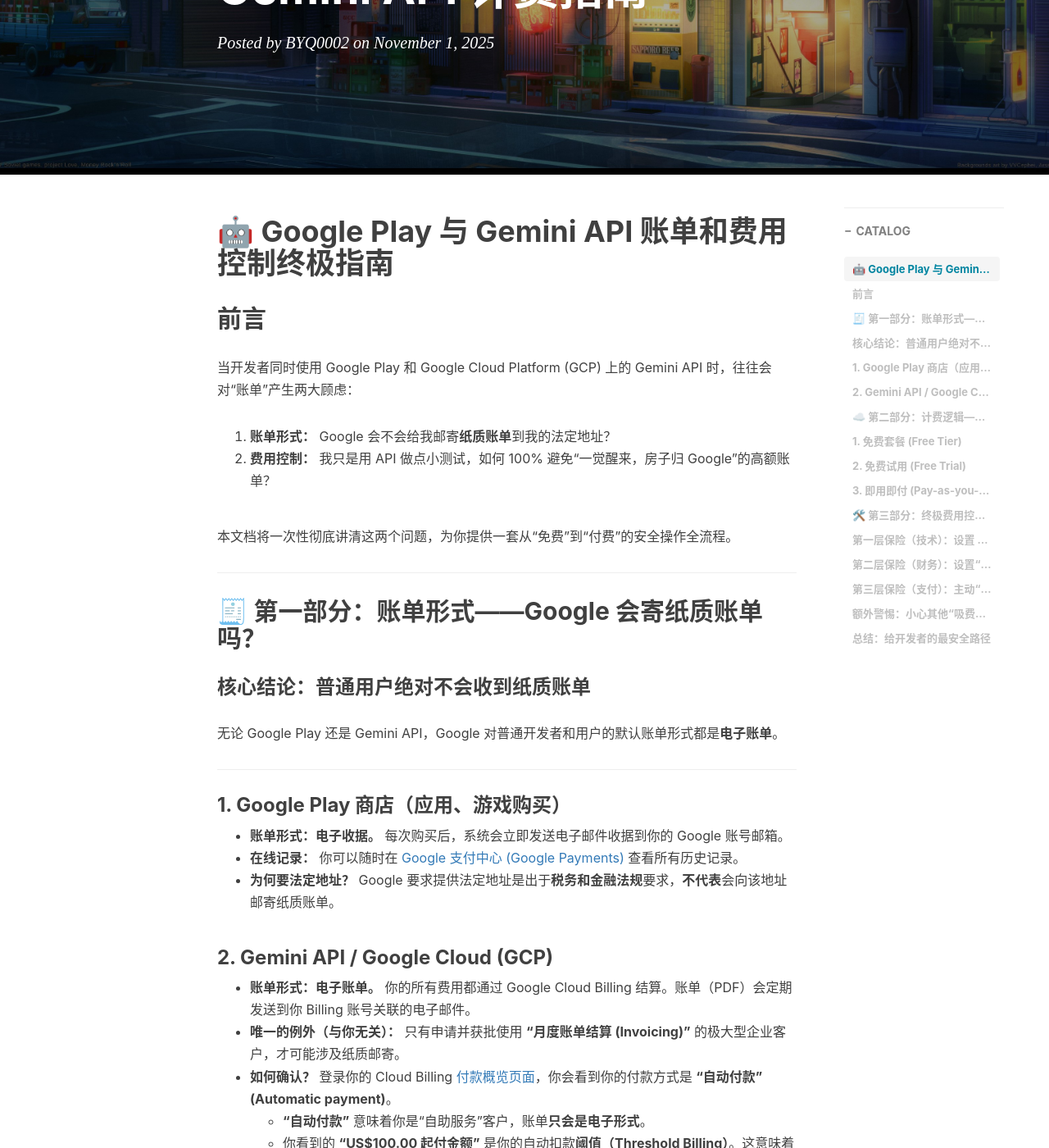
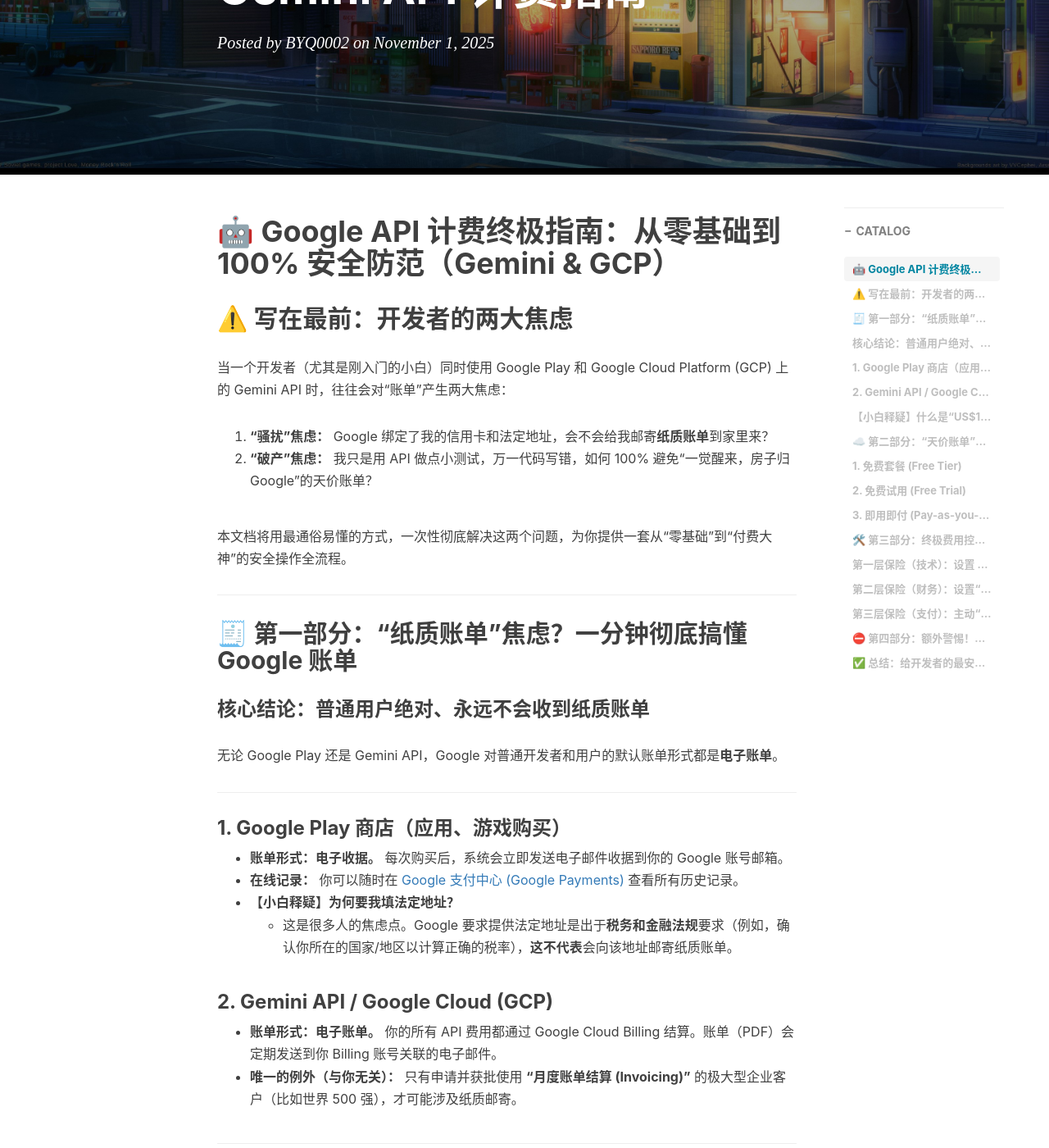
Before and after one commit to Shiina25qpwe/Shiina25qpwe.github.io, a Jekyll site: the page built from _posts/2025-11-01-Gemini API 计费指南.md, in a window 1280 px wide and 1400 px high, scrolled down 244 px. Shown: the whole window at 82% size. Built offline with Jekyll 4.4.1, drawn with Linux system fonts in a browser that asks for light colours; nearby versions of some CDN libraries; comment, search, counter and statistics services are not loaded; some of the changed text lies outside the part shown.

Commit message:
更新计费指南,使内容更通俗易懂 docs(billing): Refine Gemini API guide for beginners
This commit significantly revises the Gemini API billing guide to make it more accessible and reassuring for beginners.

The language has been updated to directly address common developer anxieties, such as receiving paper bills and incurring unexpected high costs.

Key changes include:
- Rewriting the title and introduction to be more engaging.
- Adding "Newbie Q&A" and "Newbie Analogy" sections to explain complex concepts like payment thresholds and API limits in simple terms.
- Using stronger emphasis (bolding, emojis) to highlight critical warnings, especially the distinction between "Free Tier" and "Pay-as-you-go".
- Restructuring content for better readability and flow.

```diff
--- a/_posts/2025-11-01-Gemini API 计费指南.md
+++ b/_posts/2025-11-01-Gemini API 计费指南.md
@@ -10,22 +10,22 @@
     - 计算机学习
 ---
 
-# 🤖 Google Play 与 Gemini API 账单和费用控制终极指南
+# 🤖 Google API 计费终极指南：从零基础到 100% 安全防范（Gemini & GCP）
 
-## 前言
+## ⚠️ 写在最前：开发者的两大焦虑
 
-当开发者同时使用 Google Play 和 Google Cloud Platform (GCP) 上的 Gemini API 时，往往会对“账单”产生两大顾虑：
+当一个开发者（尤其是刚入门的小白）同时使用 Google Play 和 Google Cloud Platform (GCP) 上的 Gemini API 时，往往会对“账单”产生两大焦虑：
 
-1.  **账单形式：** Google 会不会给我邮寄**纸质账单**到我的法定地址？
-2.  **费用控制：** 我只是用 API 做点小测试，如何 100% 避免“一觉醒来，房子归 Google”的高额账单？
+1.  **“骚扰”焦虑：** Google 绑定了我的信用卡和法定地址，会不会给我邮寄**纸质账单**到家里来？
+2.  **“破产”焦虑：** 我只是用 API 做点小测试，万一代码写错，如何 100% 避免“一觉醒来，房子归 Google”的天价账单？
 
-本文档将一次性彻底讲清这两个问题，为你提供一套从“免费”到“付费”的安全操作全流程。
+本文档将用最通俗易懂的方式，一次性彻底解决这两个问题，为你提供一套从“零基础”到“付费大神”的安全操作全流程。
 
 ---
 
-## 🧾 第一部分：账单形式——Google 会寄纸质账单吗？
+## 🧾 第一部分：“纸质账单”焦虑？一分钟彻底搞懂 Google 账单
 
-### 核心结论：普通用户绝对不会收到纸质账单
+### 核心结论：普通用户绝对、永远不会收到纸质账单
 
 无论 Google Play 还是 Gemini API，Google 对普通开发者和用户的默认账单形式都是**电子账单**。
 
@@ -35,40 +35,60 @@
 
 * **账单形式：电子收据。** 每次购买后，系统会立即发送电子邮件收据到你的 Google 账号邮箱。
 * **在线记录：** 你可以随时在 [Google 支付中心 (Google Payments)](https://payments.google.com/) 查看所有历史记录。
-* **为何要法定地址？** Google 要求提供法定地址是出于**税务和金融法规**要求，**不代表**会向该地址邮寄纸质账单。
+* **【小白释疑】为何要我填法定地址？**
+    * 这是很多人的焦虑点。Google 要求提供法定地址是出于**税务和金融法规**要求（例如，确认你所在的国家/地区以计算正确的税率），**这不代表**会向该地址邮寄纸质账单。
 
 ### 2. Gemini API / Google Cloud (GCP)
 
-* **账单形式：电子账单。** 你的所有费用都通过 Google Cloud Billing 结算。账单（PDF）会定期发送到你 Billing 账号关联的电子邮件。
-* **唯一的例外（与你无关）：** 只有申请并获批使用 **“月度账单结算 (Invoicing)”** 的极大型企业客户，才可能涉及纸质邮寄。
-* **如何确认？** 登录你的 Cloud Billing [付款概览页面](https://console.cloud.google.com/billing/payment/overview)，你会看到你的付款方式是 **“自动付款” (Automatic payment)**。
-    * **“自动付款”** 意味着你是“自助服务”客户，账单**只会是电子形式**。
-    * 你看到的 **“US$100.00 起付金额”** 是你的自动扣款**阈值（Threshold Billing）**。这意味着系统会在你的费用累计达到 $100 或到月底时（以先到者为准），才从你的信用卡扣费。
+* **账单形式：电子账单。** 你的所有 API 费用都通过 Google Cloud Billing 结算。账单（PDF）会定期发送到你 Billing 账号关联的电子邮件。
+* **唯一的例外（与你无关）：** 只有申请并获批使用 **“月度账单结算 (Invoicing)”** 的极大型企业客户（比如世界 500 强），才可能涉及纸质邮寄。
 
 ---
 
-## ☁️ 第二部分：计费逻辑——彻底厘清三种“免费”
+### 【小白释疑】什么是“US$100.00 起付金额”？
+
+这是你开启“即用即付”后会看到的，它叫**“自动扣款阈值” (Threshold Billing)**。
+
+* **小白比喻：** 把它想象成“酒吧记账”。
+    * 你绑定了信用卡，但 Google（酒保）不会你每调用一次 API（喝一口酒）就刷一次卡。
+    * Google 会等你**累计消费**达到了 $100（你的“记账额度”），**或者**到了月底（酒吧关门结账），以**先到者为准**，再一次性从你卡里扣费。
+* **如何确认你是这种模式？**
+    1.  前往 Google Cloud 的 [付款概览页面](https://console.cloud.google.com/billing/payment/overview)。
+    2.  你会看到你的付款方式是 **“自动付款” (Automatic payment)**。
+    3.  **看到这个词，就 100% 意味着你是“电子账单”，绝不会收到纸质账单。**
+
+---
+
+## ☁️ 第二部分：“天价账单”焦虑？彻底厘清三种“免费”模式
 
 这是最容易混淆的部分。Google Cloud 的“免费”分为三种，它们的逻辑**完全不同**，且**互相独立**。
 
 ### 1. 免费套餐 (Free Tier)
 * **这是什么？** 这是 Google 提供的“始终免费”服务。
 * **如何计费？** 永不计费。
-* **限制是什么？** 限制非常严格，有**每日**配额 (per day)，如：
-    * `Request limit per model per day for a project in the free tier` (每日请求次数)
-    * `GenerateContent free tier input token count limit per model per day` (每日输入令牌总数)
+* **限制是什么？** 限制非常严格，有**每日**配额 (per day)。
+* **【小白名词解释】免费套餐的两个“每日限制”**
+    * **`Request limit per model per day for a project in the free tier`**
+        * **说人话：** 每日请求**次数**限制。
+        * **比喻：** 邮局每天只让你免费寄 **100 封信**。这是限制你“问了多少次”。
+    * **`GenerateContent free tier input token count limit per model per day`**
+        * **说人话：** 每日**输入**令牌总数限制。
+        * **比喻：** 邮局还规定，你这 100 封信里，你写的**所有“问题”加起来，总共不能超过 5 万个字**。（注意：是 `Input`，是你问的问题，不是 AI 的答案）。
 * **适用人群：** 轻度爱好者、学习者，用量极低的用户。
 
 ### 2. 免费试用 (Free Trial)
 * **这是什么？** 这是你新注册 Google Cloud 时，Google 赠送给你的一笔**信用额度**（例如 $300 赠金，有效期 90 天）。
 * **如何计费？** 你所有的使用都会被计费，但费用会**从 $300 赠金中自动扣除**，直到赠金用完或 90 天到期。
-* **限制是什么？** 在试用期间，你**不再受“免费套餐”的每日限制**。你将立刻升级到“即用即付”用户的高配额（例如每分钟几千次请求）。你唯一的“限额”就是那 $300 赠金。
+* **限制是什么？**
+    * **关键：** 在试用期间，你**不再受“免费套餐”的每日限制**！
+    * 你将立刻升级到“即用即付”用户的高配额（例如每分钟几千次请求）。
+    * 你唯一的“限额”就是那 $300 赠金。
 * **适用人群：** 新用户，需要短期测试 API 高性能的开发者。
 
 ### 3. 即用即付 (Pay-as-you-go)
 * **这是什么？** 这是指你的“免费试用”已结束，或者你主动升级，你的项目正式绑定了信用卡，开始为你的**所有用量**付费。
 * **如何计费？**
-    * **这是最危险的误区！** 开启“即用即付”后，你**不再享有“免费套餐”的每日免费额度**。
+    * **⚠️ 这是最危险的误区！** 开启“即用即付”后，你**不再享有“免费套餐”的每日免费额度**！
     * 你的账单将**从 $0.00 开始计算**，你使用的**第一个请求、第一个令牌**都会被计入账单。
     * “免费套餐”和“即用即付”是**二选一**的模式，绝非“先用完免费的再付费”。
 * **限制是什么？** 你获得了很高的 API 配额（如 2000 RPM），并且可以根据需求**申请提高**。你唯一的“限制”就是你的预算。
@@ -89,13 +109,15 @@
 
     “每分钟”限制远比“每日”限制更安全。一个出错的脚本可能在 5 分钟内就跑满“每日”限额；但如果设置了“每分钟 100 次”的限额，它在第 1 分钟的第 101 次调用时就**立即被阻止**，将损失降到最低。
 
-* **操作步骤：**
+* **详细操作步骤：**
     1.  前往 Google Cloud API 配额页面：
         * **直达链接 (通用)：** [https://console.cloud.google.com/apis/api/generativelanguage.googleapis.com/quotas](https://console.cloud.google.com/apis/api/generativelanguage.googleapis.com/quotas)
-        * *(你需要从页面顶部的下拉菜单中选择你自己的项目)*
-    2.  确保 `generativelanguage.googleapis.com` (Gemini API) 已被选中。
-    3.  找到 `Requests per minute` (每分钟请求数) 相关的配额项（可能有多个，对应不同模型）。
-    4.  选中它们，点击“修改配额”，**主动将这个值从默认的几千调低**到一个你估算的合理值，例如 **100**。
+    2.  在页面顶部的项目下拉菜单中，**确保你选择的是你自己的项目**（例如 `gen-lang-client-015...`）。
+    3.  在“过滤”框中，输入 `generativelanguage.googleapis.com` (Gemini API)，确保只看它的配额。
+    4.  找到 `Requests per minute` (每分钟请求数) 相关的配额项（可能有多个，对应不同模型）。
+    5.  **选中**你想要限制的配额项（比如 `GenerateContent requests per minute`）前面的复选框。
+    6.  点击页面顶部的 **“修改配额” (EDIT QUOTAS)** 按钮。
+    7.  在右侧弹出的窗口中，输入你想要的**新限额**（例如 **100**），然后点击“下一步”并“提交请求”。
 
 ### 第二层保险（财务）：设置“预算和提醒”（防超额）
 
@@ -104,48 +126,62 @@
 * **【关键澄清：这是“月度”限制】**
     Google Cloud 的预算是围绕**月度 (Monthly)** 结算周期设计的。你设置的是一个**月度总预算**（例如 $10），**不能**设置“每日 $1”这样的重复预算。不过，它的监控和提醒是**实时**的。
 
-* **操作步骤：**
+* **详细操作步骤：**
     1.  前往 Google Cloud Console 的 **“结算” > “预算和提醒”** 页面。
         * **直达链接：** [https://console.cloud.google.com/billing/budgets](https://console.cloud.google.com/billing/budgets)
-    2.  点击“创建预算”，为你当前的项目设置一个预算。
-    3.  **设置金额：** 设置一个你心理上能接受的小额度，例如 **$10**。
-    4.  **设置提醒（关键）：** 在“操作”部分，设置“提醒阈值”。
-        * **推荐设置：** 当实际支出达到 50% ($5) 和 100% ($10) 时，**“通过电子邮件发送提醒”**。这样你就能在账单失控前收到警告。
-    5.  **设置终极保险丝（可选，但强烈推荐）：**
-        * 在“操作”部分的“管理通知”下，选择“将 Pub/Sub 主题与此预算关联”。
-        * 你可以通过这个功能，关联一个 Cloud Function，实现在**“账单达到 $10 时，自动关闭此项目的结算功能”**。
-        * 这是最强的保险丝，一旦触发，你项目中的所有付费 API 都会停止工作，100% 保证你的花费不会超过 $10。
+    2.  点击 **“创建预算” (CREATE BUDGET)**。
+    3.  **第 1 步 (范围)：** 保持默认设置（“项目”选你的项目，“服务”选“所有服务”），点击“下一步”。
+    4.  **第 2 步 (金额)：** 选择“预算类型”为 **“指定金额”**，然后在“目标金额”处输入你心理上能接受的小额度，例如 **$10**。点击“下一步”。
+    5.  **第 3 步 (操作)：** 这是最关键的一步！
+        * **A. 设置邮件提醒（必做）：**
+            * 在“提醒阈值”下，系统默认有 50%, 90%, 100%。
+            * 确保 **“电子邮件提醒”** 下的选项被勾选为 **“向结算管理员和用户发送提醒”**。
+            * **效果：** 当你这个月花费达到 $5, $9, $10 时，你会立即收到邮件警告。
+        * **B. 设置终极保险丝（可选，但强烈推荐）：**
+            * 在“管理通知”下，选择 **“将 Pub/Sub 主题与此预算关联”**。
+            * 你可以通过这个功能，关联一个 Cloud Function，实现在**“账单达到 $10 时，自动关闭此项目的结算功能”**。
+            * **注意：** 这需要一点点高级设置，但这是唯一能 100% 自动停止 API 的方法。
+    6.  点击“完成”。
 
 ### 第三层保险（支付）：主动“人工付款”（控频率）
 
-默认的 $100 自动扣款阈值太高了，你可以在达到阈值前**主动支付**，实现“小额、高频”的付款。
+这是针对那个 “$100 自动扣款阈值” 太高而设计的**“支付频率保险丝”**。
 
-* **操作步骤：**
+* **目的：** 默认 $100 才扣款一次，你可能感觉不踏实。你可以通过“主动付款”，强行把这个周期变短，比如 $10 就付一次。
+* **详细操作步骤：**
     1.  当你收到第二层保险（例如 $10）的**预算提醒邮件**后，登录 Cloud Billing **“付款概览 (Payment overview)”** 页面。
         * **直达链接：** [https://console.cloud.google.com/billing/payment/overview](https://console.cloud.google.com/billing/payment/overview)
-    2.  你会看到“您当前的余额” (Your current balance) 显示为 $10。
+    2.  你会看到“您当前的余额” (Your current balance) 显示为 $10 (或你实际的花费)。
     3.  点击 **“进行付款” (Make a payment)** 按钮。
     4.  手动支付这 $10 的欠款。
-    5.  **好处：** 支付完成后，你的 $100 自动扣款阈值会**重置**。这样你就成功地将一次 $100 的大额扣款，分解成了一次 $10 的小额支付。
+    5.  **好处：** 支付完成后，你的 $100 自动扣款阈值会**重置**（你的欠款清零了，重新开始累计）。这样你就成功地将一次 $100 的大额扣款，分解成了一次 $10 的小额支付。
 
-### 额外警惕：小心其他“吸费陷阱”
+---
+
+## ⛔ 第四部分：额外警惕！小心 GCP 的其他“吸费陷阱”
 
 Google Cloud 是一个庞大的平台。即使你只想用 Gemini API，你也要小心不要在控制台里“不小心”点开了其他付费服务。
 
 最常见的“陷阱”包括：
 
-1.  **Compute Engine：** 这是“天价账单”的重灾区。千万不要因为好奇而“创建 VM 实例”并忘记关闭它。
-2.  **Cloud Storage：** 不要随手上传大型文件（如视频、数据集）并忘记删除。
-3.  **Vertex AI：** 这是 Gemini 的“企业版”。它的计费更复杂（例如按“节点小时”收费）。如果你只是个人开发者，请坚持使用 `generativelanguage.googleapis.com` 这个简单的 API，**不要**去 Vertex AI 页面“启用端点”或“训练模型”。
+1.  **Compute Engine（虚拟机）：**
+    * **小白释义：** 一台 7x24 小时开机为你工作的**虚拟电脑**。
+    * **陷阱：** 你可能因为好奇“创建了一个 VM 实例”，然后忘记关掉它。它会**按小时或按秒**持续计费，是“天价账单”的重灾区。
+2.  **Cloud Storage（云存储）：**
+    * **小白释义：** 一个**网络硬盘**（像 Google Drive）。
+    * **陷阱：** 你随手上传了一个大文件（如视频、数据集）并忘记删除。这会产生**存储费**和（可能的）**下载流量费**。
+3.  **Vertex AI（企业级 AI 平台）：**
+    * **小白释义：** Gemini API 的**“企业豪华版”**。
+    * **陷阱：** 它的计费更复杂（例如可能按“节点小时”收费）。如果你只是个人开发者，请坚持使用我们上面设置的 `generativelanguage.googleapis.com` 这个简单的 API，**不要**去 Vertex AI 页面“启用端点”或“训练模型”。
 
 ---
 
-## 总结：给开发者的最安全路径
+## ✅ 总结：给开发者的最安全路径（终极清单）
 
 1.  （可选）使用**“免费套餐” (Free Tier)** 进行初步的功能测试。
 2.  （可选）使用**“免费试用” ($300 赠金)** 来测试 API 的高性能。
 3.  当准备正式使用时，**升级到“即用即付” (Pay-as-you-go)**。
-4.  **立刻**前往“API 配额”页面，将 **RPM（每分钟请求数）** 主动调低到 100 左右（第一层保险）。
-5.  **立刻**前往“结算”页面，设置一个 **$10 的月度预算提醒（和自动停止操作）**（第二层保险）。
-6.  当收到 $10 预算提醒邮件后，**主动去“人工付款”**，避免触发 $100 的自动扣款（第三层保险）。
-7.  **只使用 Gemini API**，不要在控制台里乱点其他你不知道的服务。
+4.  **【立刻！】** 前往“API 配额”页面，将 **RPM（每分钟请求数）** 主动调低到 100 左右（第一层保险）。
+5.  **【立刻！】** 前往“结算”页面，设置一个 **$10 的月度预算提醒（和自动停止操作）**（第二层保险）。
+6.  【按需】当收到 $10 预算提醒邮件后，**主动去“人工付款”**，避免触发 $100 的自动扣款（第三层保险）。
+7.  **【自律！】** **只使用 Gemini API**，不要在控制台里乱点 Compute Engine、Vertex AI 等你不知道的服务。
```
